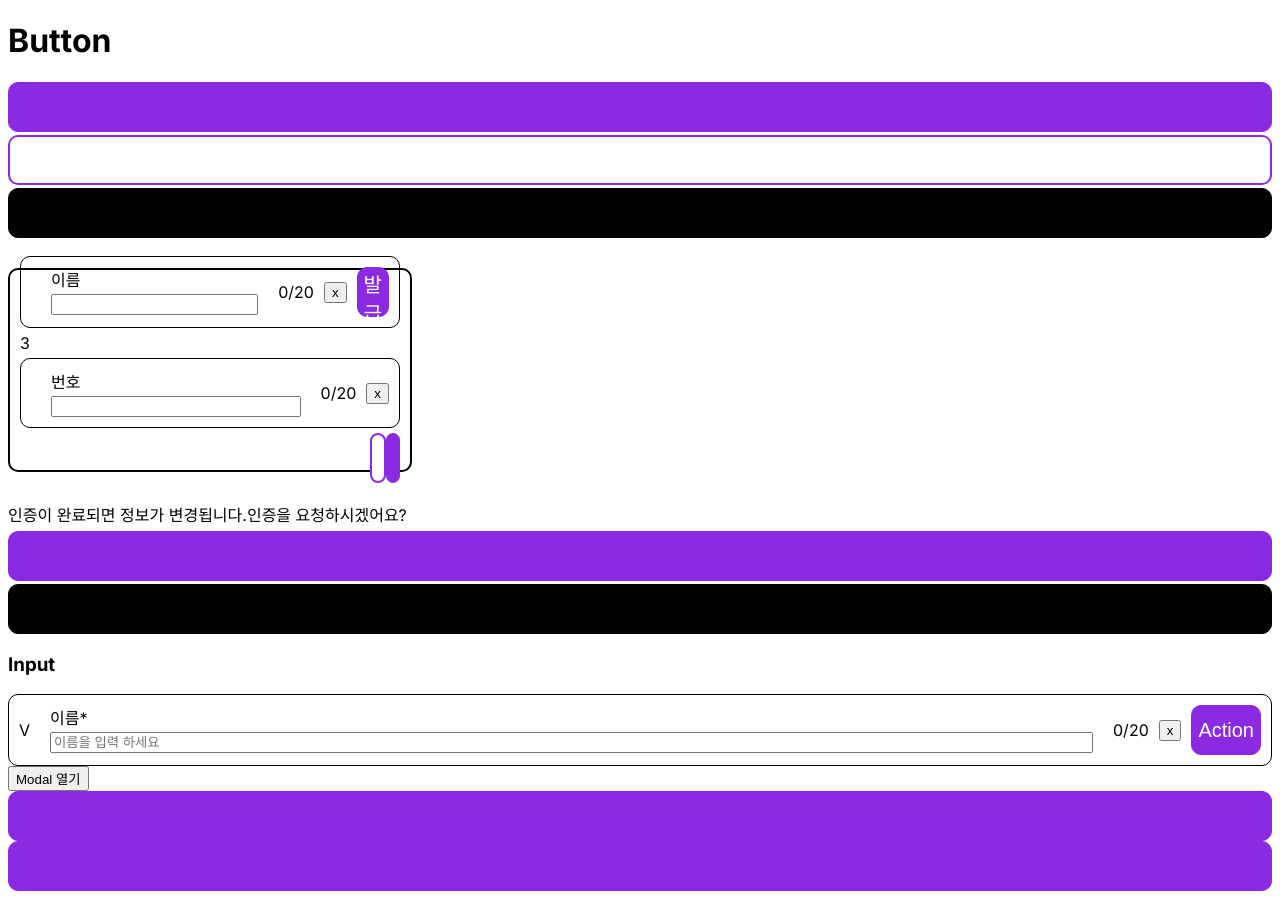
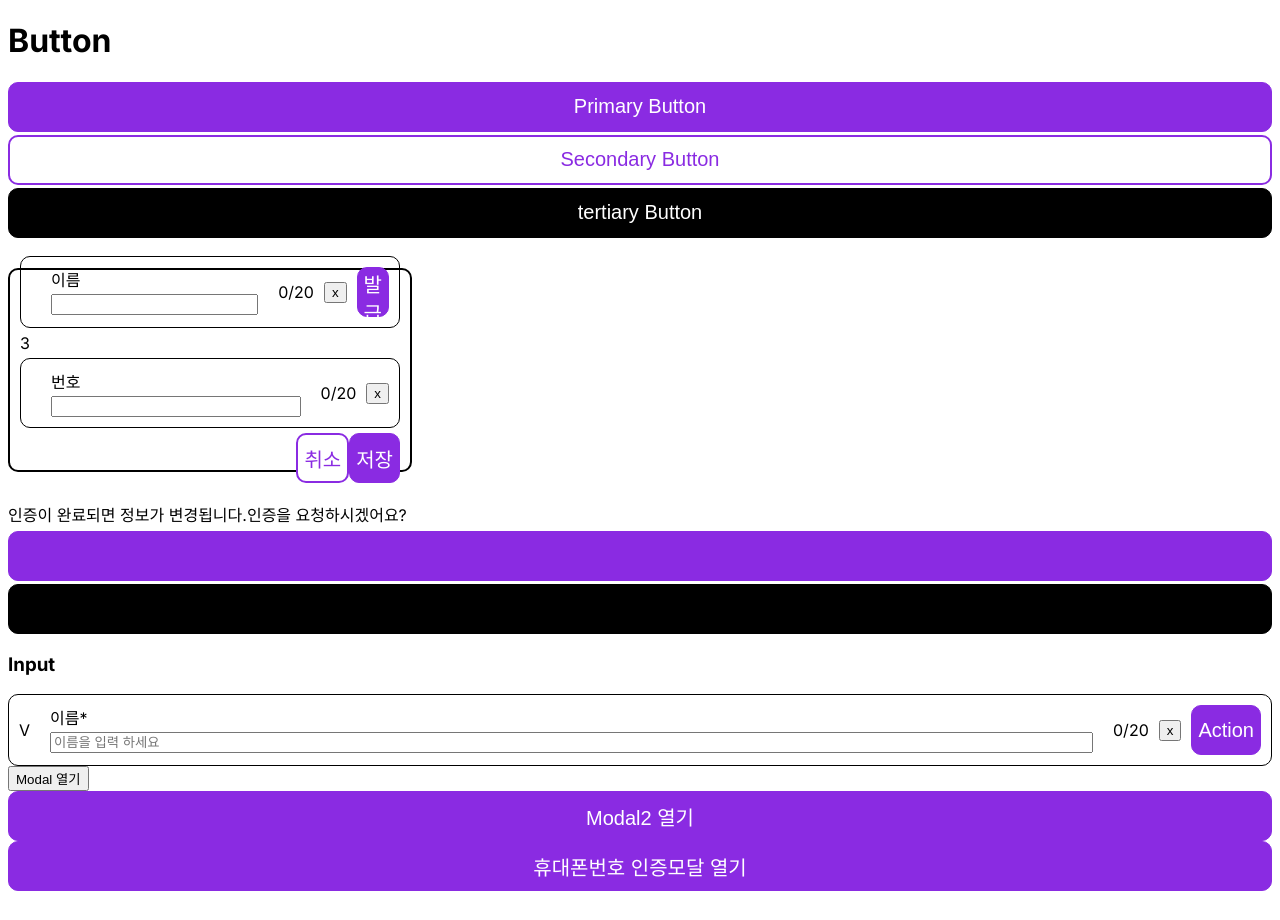
Before and after one commit to sabb12/lesson_react, a Next.js app: page / in a window 1280 px wide. Shown: the top 920 px of the page. Built offline with nearby package versions, Linux system fonts and the light colour scheme.

Commit message:
todolist 2

```diff
--- a/src/app/components/Button/samples/ButtonForm1.tsx
+++ b/src/app/components/Button/samples/ButtonForm1.tsx
@@ -57,25 +57,14 @@ export default function ButtonForm1() {
         </div>
         <div className={styles.buttonContainer}>
           <Button
-            color="black"
-            width="70px"
-            height="40px"
-            border="1px solid black"
             buttonStyle="secondary"
-            text={"취소"}
             onClick={() => setInputValue("")}
-          />
+          >취소</Button>
 
           <Button
-            color="black"
-            width="70px"
-            height="40px"
-            background="white"
-            border="1px solid black"
             buttonStyle="primary"
-            text={"저장"}
             onClick={() => setInputValue("")}
-          />
+          >저장</Button>
         </div>
       </div>
     </div>
--- a/src/app/components/Input/Input.tsx
+++ b/src/app/components/Input/Input.tsx
@@ -7,7 +7,7 @@ import { ChangeEvent } from "react";
 type Props = {
   value?: string;
   onChange: (event: ChangeEvent<HTMLInputElement>) => void;
-  onClear: () => void; //입력한 내용을 비게해주는 함수 => void return 없으면 void
+  onClear?: () => void; //입력한 내용을 비게해주는 함수 => void return 없으면 void
   title?: string;
   required?: boolean;
   placeHolder?: string;
--- a/src/app/components/Modal/Modal2.tsx
+++ b/src/app/components/Modal/Modal2.tsx
@@ -1,7 +1,7 @@
 import { PropsWithChildren } from "react";
 import styles from "./Modal2.module.css";
 
-type Props = PropsWith<{
+type Props = PropsWithChildren<{
   onClose: () => void;
   title?: string;
 }>;
--- a/src/app/components/Modal/sample/ModalSample.tsx
+++ b/src/app/components/Modal/sample/ModalSample.tsx
@@ -12,16 +12,13 @@ export default function ModalSample() {
 
   return (
     <div>
-      <Button text={"Modal2 열기"} onClick={() => setOpen(true)} />
+      <Button onClick={() => setOpen(true)} >Modal2 열기</Button>
       {open && (
         <Modal2 onClose={() => setOpen(false)}>
           <div>Modal2</div>
         </Modal2>
       )}
-      <Button
-        text={"휴대폰번호 인증모달 열기"}
-        onClick={() => setAuthModal(true)}
-      />
+      <Button onClick={() => setAuthModal(true)}>휴대폰번호 인증모달 열기</Button>
       {authModal && <MobileAuthModal onClose={() => setAuthModal(false)} />}
     </div>
   );
--- a/src/app/components/Modal/sample/ModalSample2.tsx
+++ b/src/app/components/Modal/sample/ModalSample2.tsx
@@ -9,9 +9,7 @@ export default function ModalSample2() {
 
   return (
     <div>
-      <Button
-        onClick={() => setAuthModal(true)}
-      >휴대폰번호 인증모달 열기</Button>
+      <Button onClick={() => setAuthModal(true)}>휴대폰번호 인증모달 열기</Button>
       {authModal && (
         <MobileAuthModal
           onClose={() => {
--- a/src/app/page.tsx
+++ b/src/app/page.tsx
@@ -18,19 +18,16 @@ export default function Home() {
       <div className={styles.buttonContainer}>
         <Button
           buttonStyle="primary"
-          text={"Primary Button"}
           onClick={() => alert("primary button clicked!!")}
-        />
+        >Primary Button</Button>
         <Button
           buttonStyle="secondary"
-          text={"Secondary Button"}
           onClick={() => alert("secondary button clicked!!")}
-        />
+        >Secondary Button</Button>
         <Button
           buttonStyle="tertiary"
-          text={"tertiary Button"}
           onClick={() => alert("tertiary button clicked!!")}
-        />
+        >tertiary Button</Button>
       </div>
       <div>
         <ButtonForm1 />
```
Also changed, not shown: src/app/todos/TodoListSample.tsx (added, +60 -0 lines), src/app/todos/page.tsx (+9 -17 lines).
